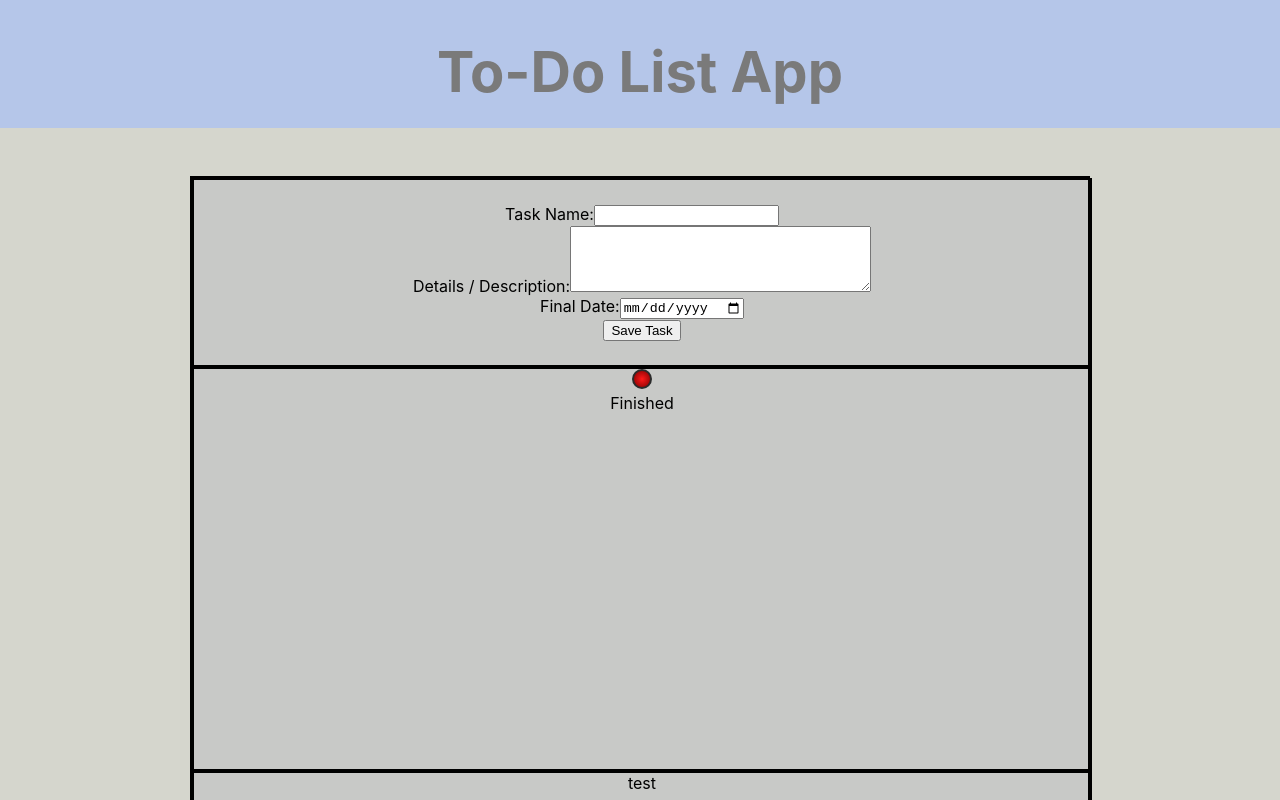
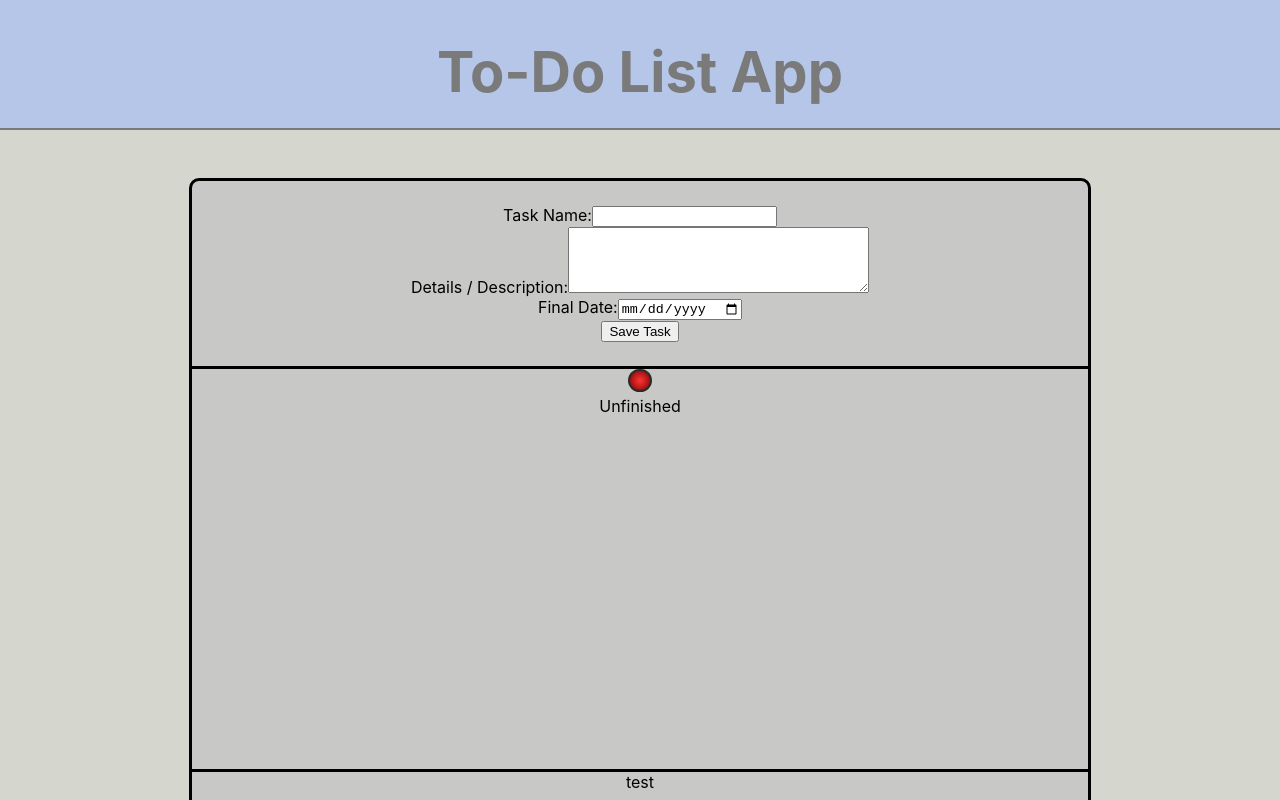
Before and after one commit to a-langner/to-do-list-app, a React (Create React App) app: page / in a window 1280 px wide. Shown: the top 800 px of the page. Built offline with nearby package versions, Linux system fonts and the light colour scheme.

Commit message:
check-box

```diff
--- a/src/App.scss
+++ b/src/App.scss
@@ -22,6 +22,7 @@
     padding-bottom: 3rem;
     font-size: 28px;
     color: rgb(122, 122, 122);
+    border-bottom: 2px solid rgb(122, 122, 122);
 }
 
 .App-link {
@@ -31,13 +32,14 @@
 main {
     min-width: 70vw;
     min-height: 90vh;
-    border: black solid 2px;
+    border: black solid 3px;
+    border-radius: 10px;
     margin: 3rem 0 3rem 0;
     background-color: #c8c9c7;
 }
 
 [id*="Area"] {
-    border: black solid 2px;
+    // border: black solid 2px;
     min-height: 10vh;
     min-width: 100%;
 }
@@ -45,41 +47,14 @@ main {
 #InputArea {
     height: auto;
     padding: 1.5rem 0;
+    border-bottom: black solid 3px;
 }
 
 #OpenTaskArea {
     height: 50vh;
+    border-bottom: black solid 3px;
 }
 
 #FinishedTaskArea {
     height: 30vh;
 }
-
-
-
-// Checkbox::after
-
-.CheckBox {
-    display: inline-flex;
-    align-items: center;
-}
-  /* Hide the real input element */
-.CheckBox input {
-    display: none;
-}
-.CheckBox .FakeInput {
-    display: inline-block;
-    border: 2px solid rgb(43, 43, 43);
-    border-radius: 50%;
-    width: 1em;
-    height: 1em;
-    // background: radial-gradient(circle, rgb(136, 0, 0)  0%, rgb(185, 0, 0) 50%, rgba(255,0,0,1) 100%);
-    background: radial-gradient(circle, rgb(255, 26, 26) 0%, rgb(126, 0, 0) 100%);
-}
-.CheckBox input:checked + .FakeInput {
-    // background: radial-gradient(circle, rgba(136,255,0,1) 0%, rgba(27,138,0,1) 50%, rgba(39,73,0,1) 100%);
-    background: radial-gradient(circle, rgb(112, 209, 0) 0%, rgba(39,73,0,1) 100%);
-}
-// .CheckBox input:checked + .FakeInput {
-//     background-color: red;
-// }
--- /dev/null
+++ b/src/SCSS/CheckBox.scss
@@ -0,0 +1,22 @@
+.CheckBox {
+    display: inline-flex;
+    align-items: center;
+}
+  /* Hide the real input element */
+.CheckBox input {
+    display: none;
+}
+.CheckBox .FakeInput {
+    display: inline-block;
+    border: 2px solid rgb(43, 43, 43);
+    border-radius: 50%;
+    width: 1.2em;
+    height: 1.2em;
+    background: radial-gradient(circle, rgb(255, 54, 54) 0%, rgb(126, 0, 0) 100%);
+}
+.CheckBox input:checked + .FakeInput {
+    background: radial-gradient(circle, rgb(112, 209, 0) 0%, rgba(39,73,0,1) 100%);
+}
+.checkBoxLabel {
+    display: block;
+}
--- a/src/components/CheckBox.js
+++ b/src/components/CheckBox.js
@@ -1,12 +1,18 @@
+import "../SCSS/CheckBox.scss";
+import React, { useState } from 'react';
+
 const CheckBox = () => {
+    const [checkBox, setCheckBox] = useState(false);
+    const switchCheckBox = () => setCheckBox(!checkBox);
+
     return (
         <div>
-            <label class="CheckBox">
-                <input type="checkbox" />
+            <label class="CheckBox" >
+                <input type="checkbox" id="checkBox" onClick={switchCheckBox} />
                 <span class="FakeInput"></span>
                 {/* <span>Finished</span> */}
             </label>
-            <div>Finished</div>
+            <label for="checkBox" class="checkBoxLabel">{checkBox ? "Finished" : "Unfinished"}</label>
         </div>
     );
 };
```
